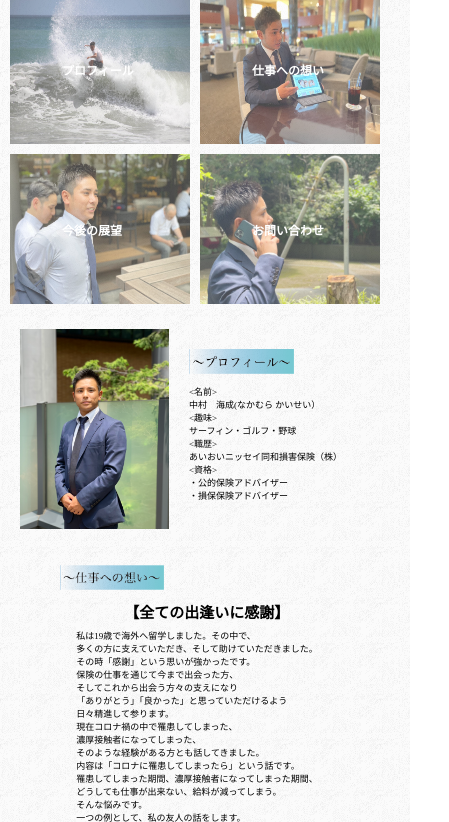
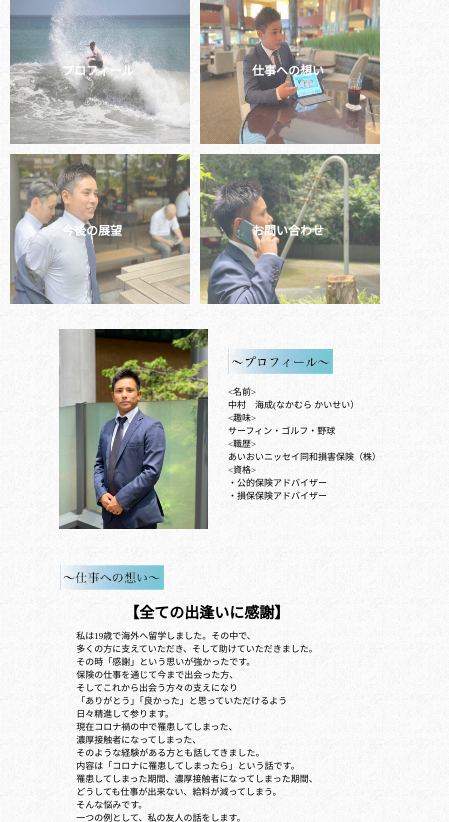
Before and after one commit to manabu-creater/kaisei.profile, a plain HTML site: page index.html in a window 390 px wide. Shown: the part 36-858 px from the top of the page, 449 px wide, since content can reach past the window. Drawn offline with Linux system fonts and the light colour scheme.

Commit message:
background margin-left追加

```diff
--- a/index.css
+++ b/index.css
@@ -65,7 +65,6 @@ header {
 }
 
 .background {
-  /* width: 700px; */
   display: flex;
   width: 650px;
   margin: 10% auto 3% auto;
@@ -169,10 +168,6 @@ header {
     margin: initial;
   }
 
-/*   .images {
-    justify-content: initial;
-  } */
-
   .image1, .image2, .image3, .image4 {
     width: 180px;
     height: 150px;
@@ -191,7 +186,7 @@ header {
     width: 100%;
     margin: initial;
     margin-top: 5%;
-    margin-left: 5%;
+    margin-left: 15%;
   }
 
   .background p {
```
